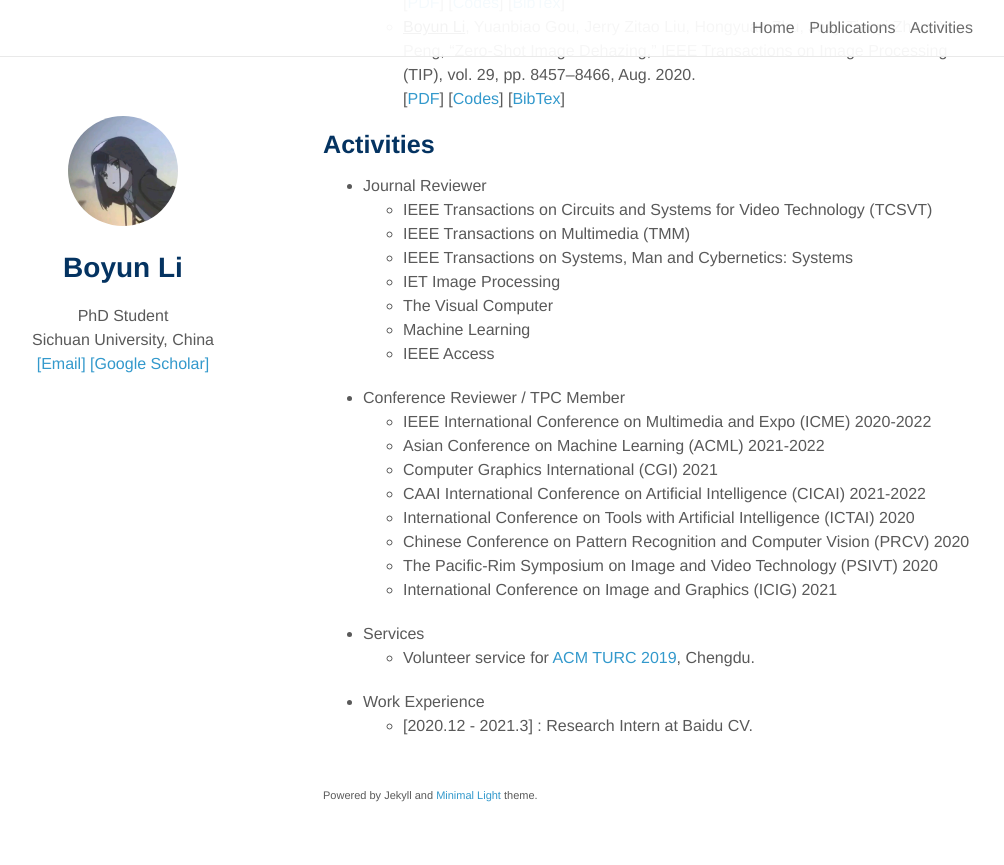
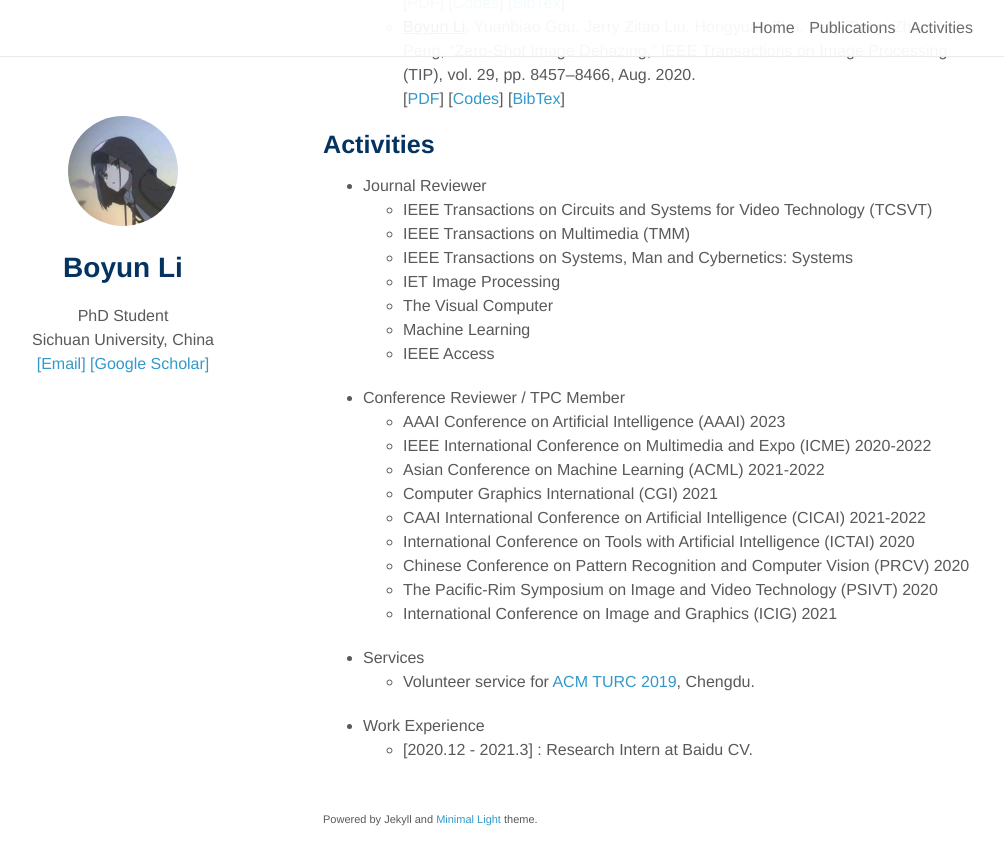
Before and after one commit to liboyun/liboyun.github.io, a Jekyll site: the page built from index.md, in a window 1280 px wide and 900 px high, scrolled down 1269 px. Shown: the top 865 px of the window, without its empty margins (147-1151 px from the left). Built offline with Jekyll 4.4.1, drawn with Linux system fonts in a browser that asks for light colours; nearby versions of some CDN libraries; a style sheet for code colours, icons or effects is not loaded; our own code applies the rules of GitHub Pages for plain Markdown files.

Commit message:
update aaai

```diff
--- a/index.md
+++ b/index.md
@@ -52,6 +52,7 @@
   * IEEE Access
 
 * Conference Reviewer / TPC Member
+  * AAAI Conference on Artificial Intelligence (AAAI) 2023
   * IEEE International Conference on Multimedia and Expo (ICME) 2020-2022
   * Asian Conference on Machine Learning (ACML) 2021-2022
   * Computer Graphics International (CGI) 2021
```
